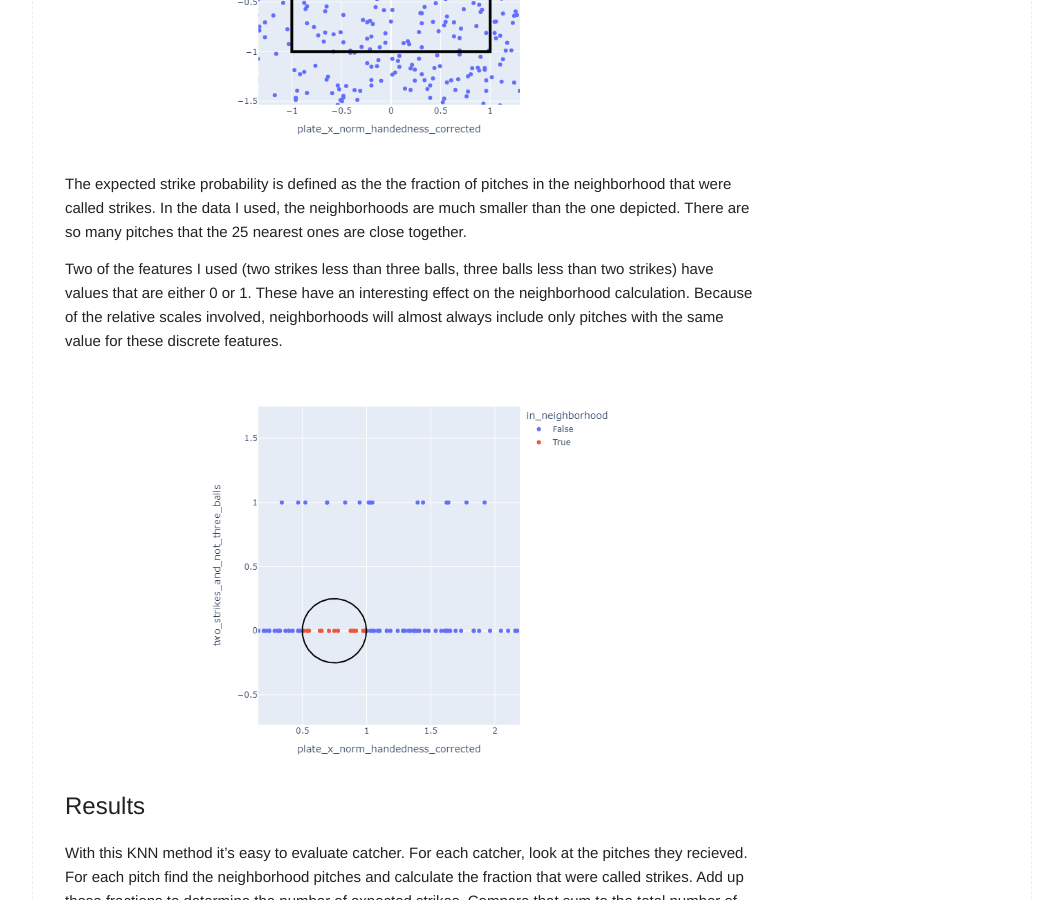
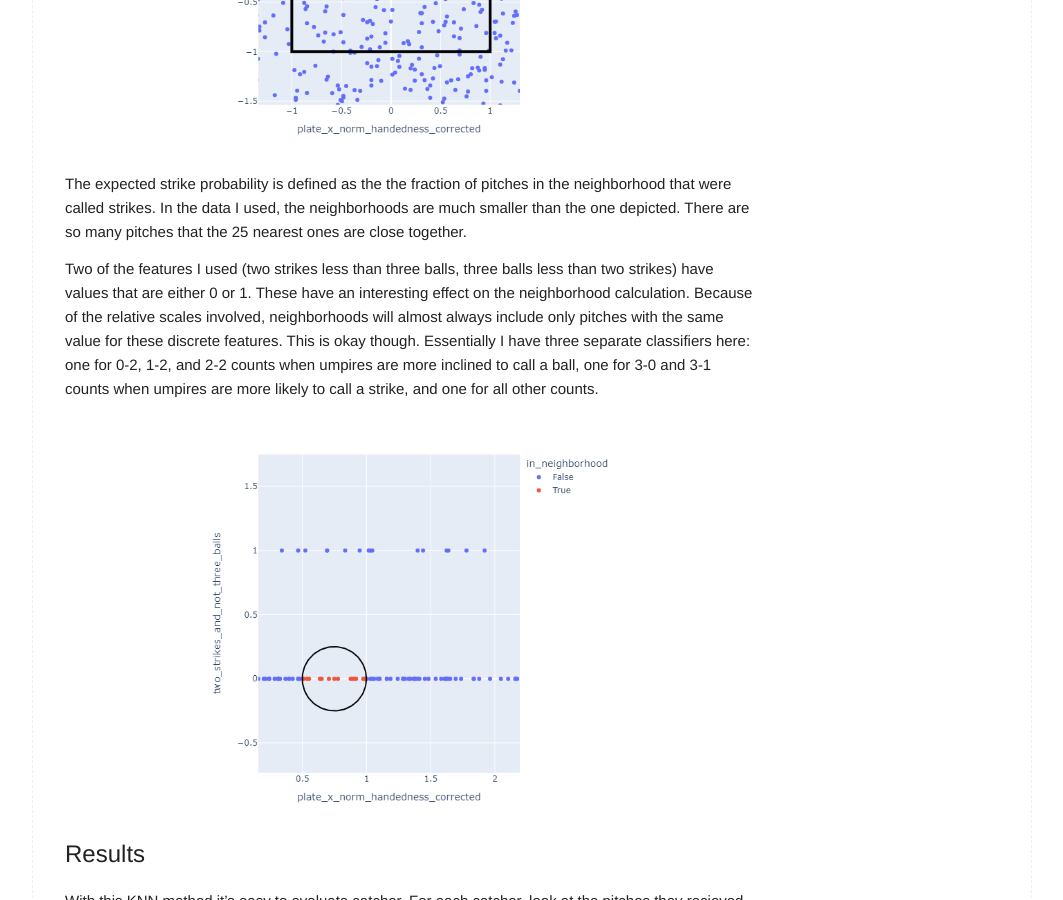
Before and after one commit to ishmandoo/ishmandoo.github.io, a Jekyll site: the page built from _posts/2024-08-31-expected-strike-diffence.md, in a window 1280 px wide and 900 px high, scrolled down 4009 px. Shown: the whole window, without its empty margins (108-1171 px from the left). Built offline with Jekyll 4.4.1, drawn with Linux system fonts in a browser that asks for light colours; comment, search, counter and statistics services are not loaded.

Commit message:
Update 2024-08-31-expected-strike-diffence.md

```diff
--- a/_posts/2024-08-31-expected-strike-diffence.md
+++ b/_posts/2024-08-31-expected-strike-diffence.md
@@ -121,6 +121,8 @@ There are so many pitches that the 25 nearest ones are close together.
 Two of the features I used (two strikes less than three balls, three balls less than two strikes) have values that are either 0 or 1.
 These have an interesting effect on the neighborhood calculation.
 Because of the relative scales involved, neighborhoods will almost always include only pitches with the same value for these discrete features.
+This is okay though.
+Essentially I have three separate classifiers here: one for 0-2, 1-2, and 2-2 counts when umpires are more inclined to call a ball, one for 3-0 and 3-1 counts when umpires are more likely to call a strike, and one for all other counts.
 
 ![Inside corner neighborhood](/assets/img/2024/08/neighborhood_cat.png){: .center width="60%"}
 
```
